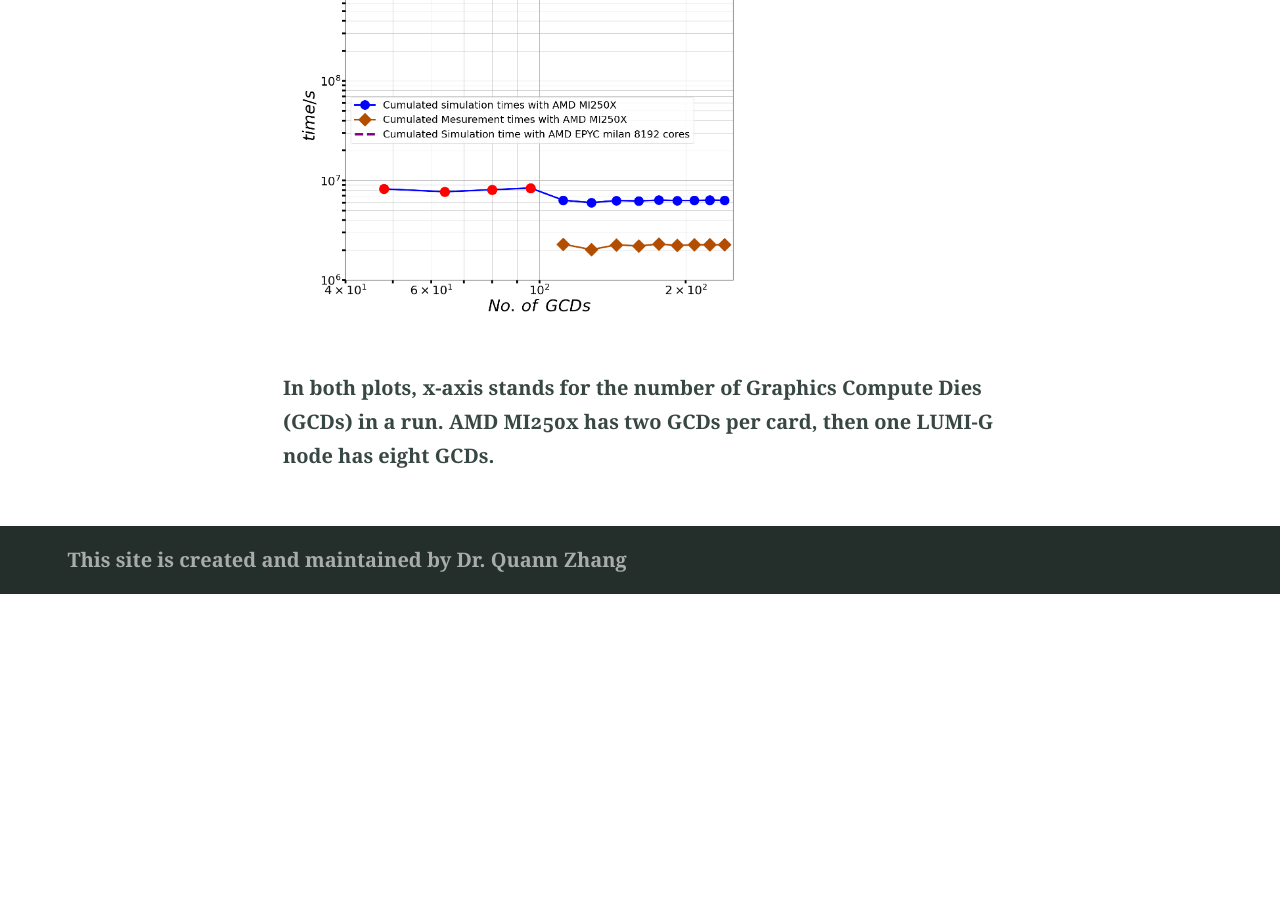
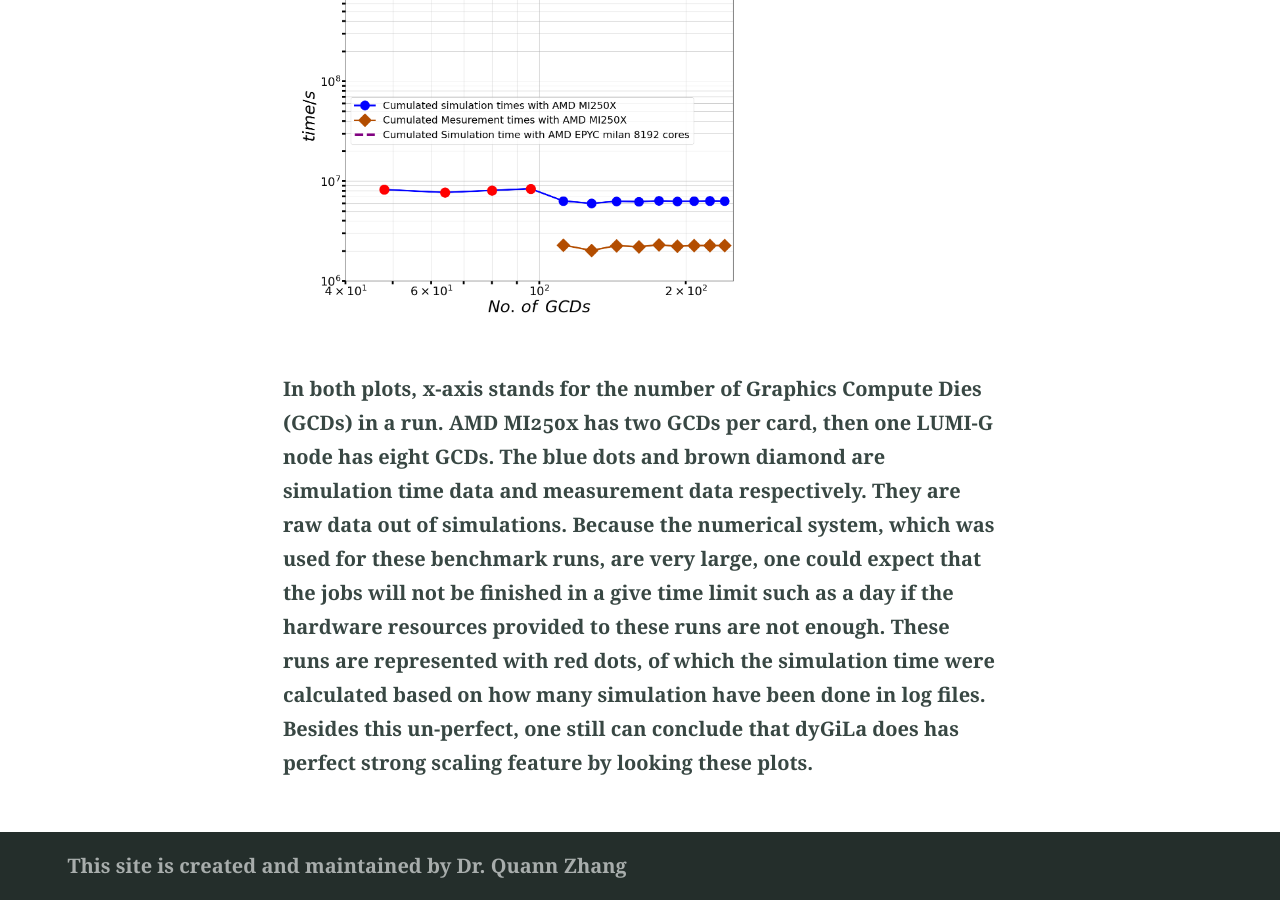
Before and after one commit to dyGiLa/dygila.github.io, a Jekyll site: the page built from benchmark.md, in a window 1280 px wide and 900 px high, scrolled down 2034 px. Built offline with Jekyll 4.4.1, drawn with Linux system fonts in a browser that asks for light colours; before the commit the page ends 2628 px from its top, so only the background shows below that.

Commit message:
eidt benchmark.md

```diff
--- a/benchmark.md
+++ b/benchmark.md
@@ -26,3 +26,9 @@ As to be the LUMI maintaining team suggested PE, it does give a perfect strong s
 
 In both plots, x-axis stands for the number of Graphics Compute Dies (GCDs) in a run.
 AMD MI250x has two GCDs per card, then one LUMI-G node has eight GCDs.
+The blue dots and brown diamond are simulation time data and measurement data respectively.
+They are raw data out of simulations.
+Because the numerical system, which was used for these benchmark runs, are very large, one could expect that the jobs will not
+be finished in a give time limit such as a day if the hardware resources provided to these runs are not enough.
+These runs are represented with red dots, of which the simulation time were calculated based on how many simulation have been done in log files.
+Besides this un-perfect, one still can conclude that dyGiLa does has perfect strong scaling feature by looking these plots.
```
Also changed, not shown: pic/bench1-lumiG-loglog-NoGCDsTimes.png, pic/bench1-lumiG-loglog.png.
